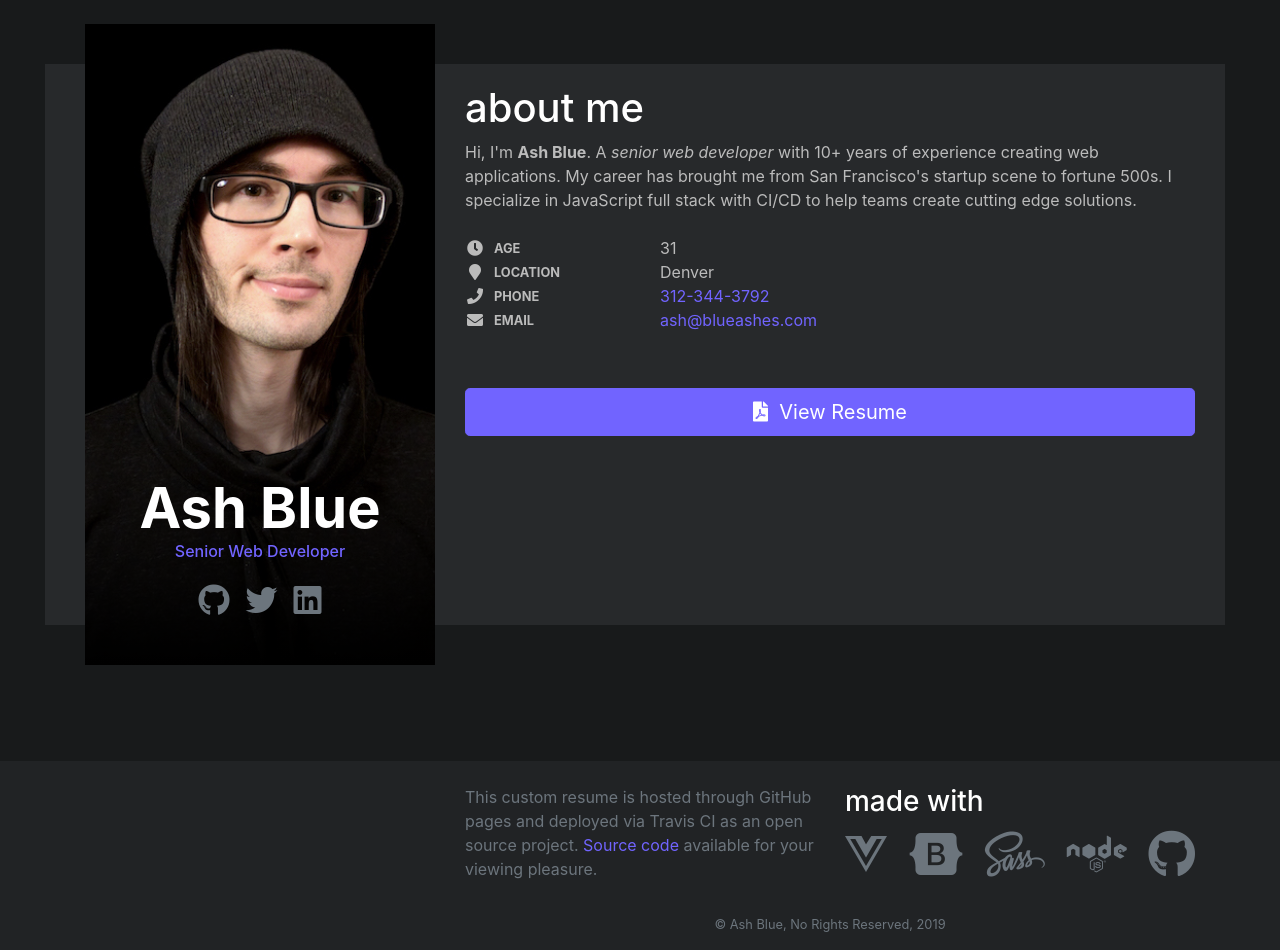
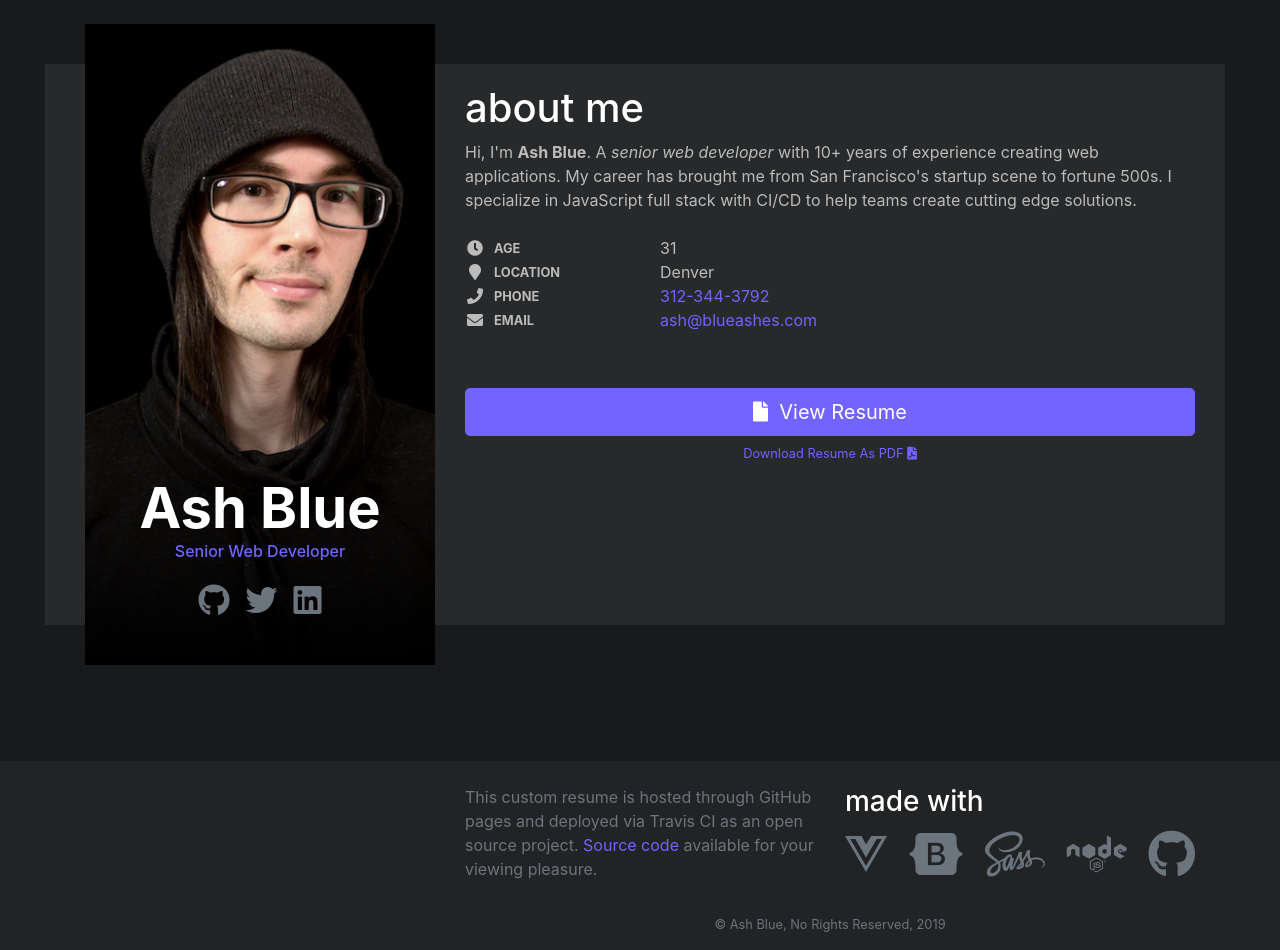
Before and after one commit to ashblue/web-development-resume, a Vue app: page / in a window 1280 px wide. Built offline with nearby package versions, Linux system fonts and the light colour scheme.

Commit message:
Added crawlable download link

```diff
--- a/package.json
+++ b/package.json
@@ -5,7 +5,8 @@
   "scripts": {
     "serve": "vue-cli-service serve",
     "build": "vue-cli-service build",
-    "lint": "vue-cli-service lint"
+    "lint": "vue-cli-service lint",
+    "deploy": "npm run build && gh-pages -d dist"
   },
   "dependencies": {
     "@fortawesome/fontawesome-free": "^5.9.0",
@@ -23,6 +24,7 @@
     "babel-eslint": "^10.0.1",
     "eslint": "^5.16.0",
     "eslint-plugin-vue": "^5.0.0",
+    "gh-pages": "^3.2.3",
     "lint-staged": "^8.1.5",
     "sass": "^1.18.0",
     "sass-loader": "^7.1.0",
--- a/src/components/organisms/intro/Resume.vue
+++ b/src/components/organisms/intro/Resume.vue
@@ -6,9 +6,17 @@
       target="_blank"
       href="https://www.dropbox.com/s/g4qs3w85qqldu1s/Resume-Ash-Blue.pdf?dl=0"
       class="btn btn-primary btn-lg btn-block mb-2">
-      <Icon namespace="fas" icon="file-pdf" />&nbsp;
+      <Icon namespace="fas" icon="file" />&nbsp;
       View Resume
     </a>
+
+    <p class="small text-muted text-center">
+      <a
+        target="_blank"
+        href="./resume-ash-blue-web-developer.pdf">
+        Download Resume As PDF <Icon namespace="fas" icon="file-pdf" />
+      </a>
+    </p>
   </div>
 </template>
 
```
Also changed, not shown: 2 other files (tests, documents, lock files or other folders).
